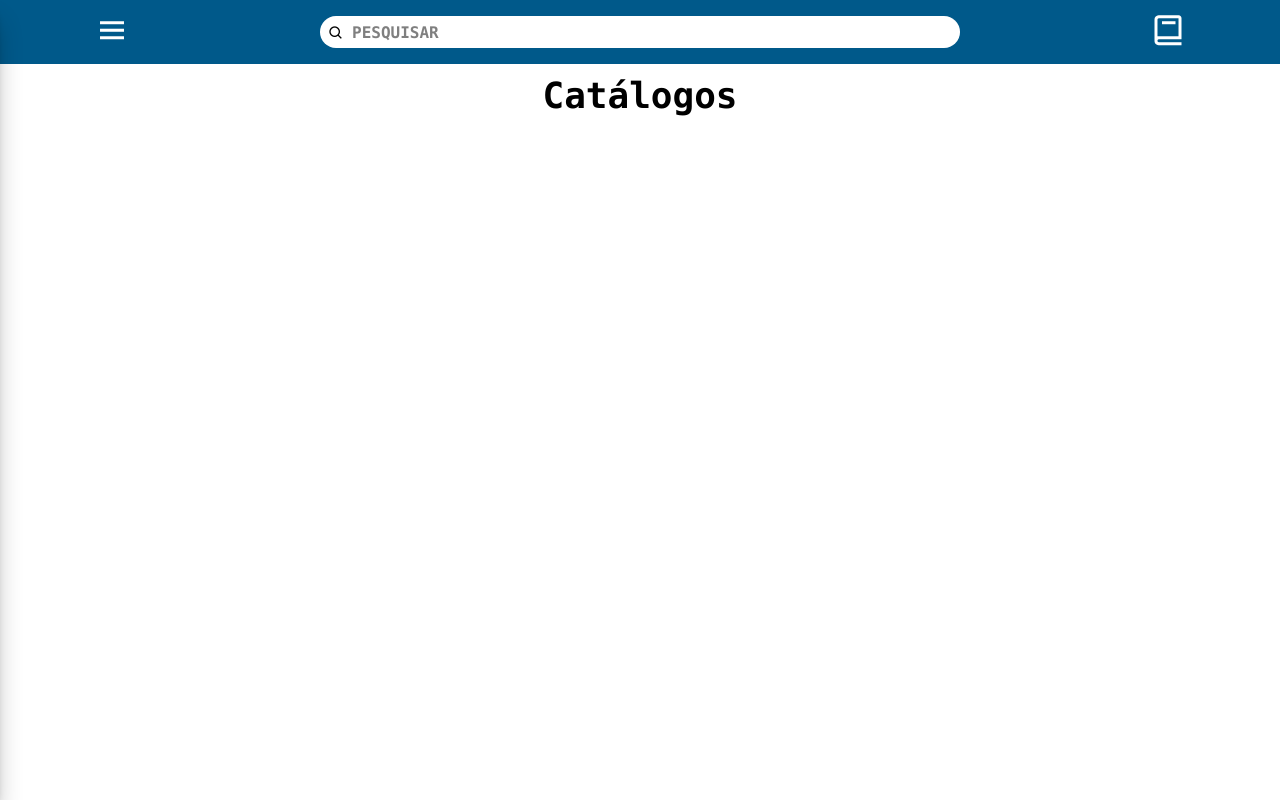
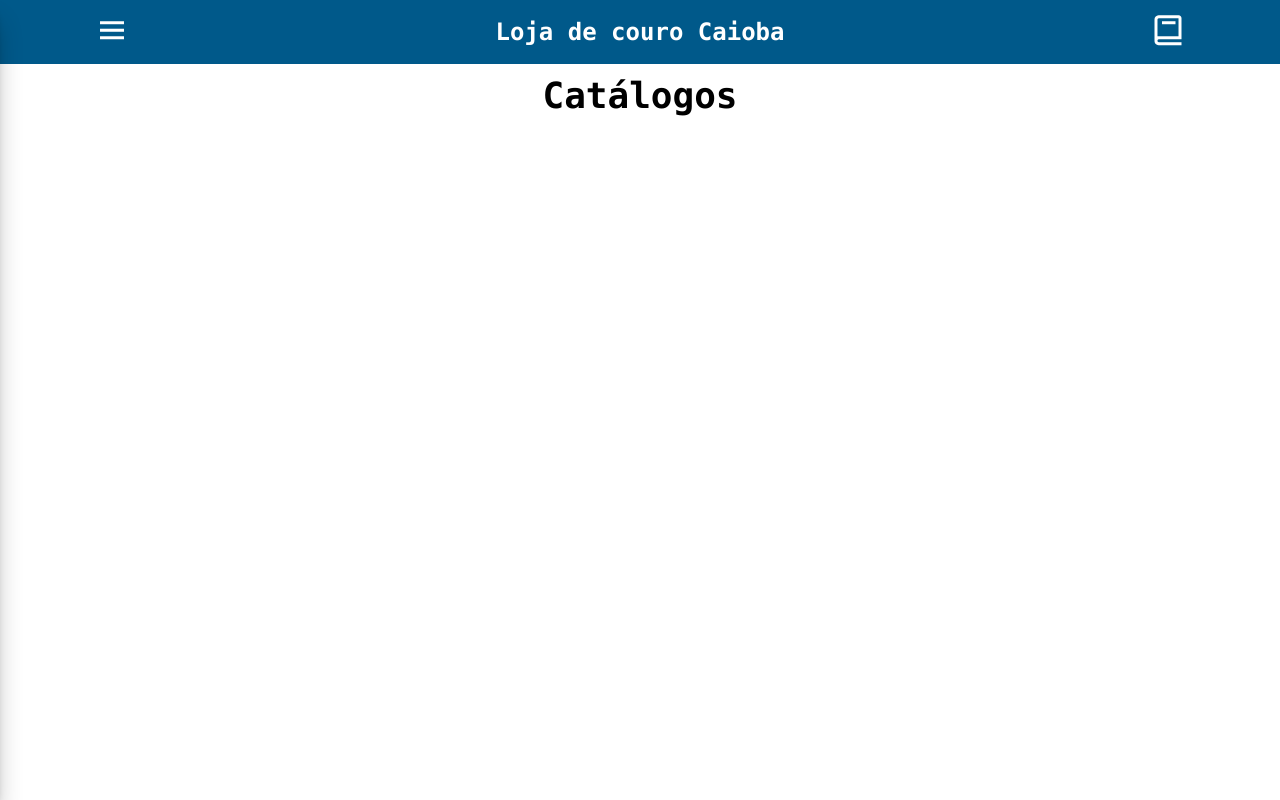
Before and after one commit to Cai0Sant0/ProjetoPessoal, a React (Vite) app: page /catalogo in a window 1280 px wide. Built offline with nearby package versions, Linux system fonts and the light colour scheme.

Commit message:
adicionando um input dinamico na navbar

```diff
--- a/src/components/navbar/Navbar.jsx
+++ b/src/components/navbar/Navbar.jsx
@@ -5,11 +5,20 @@
         <nav className="flex items-center justify-around h-16 w-full bg-sky-800 text-white">
             <div className="w-8 h-8 flex justify-center items-center cursor-pointer" onClick={props.onMenuClick}><abbr title="Menu"><i className="bx bx-menu bx-md" /></abbr></div>
             <div className="w-1/2 h-8">
-                <input type="text" name="Pesquisa" id="InputPesquisa" placeholder="PESQUISAR" className="bg-white h-full w-full text-black rounded-3xl font-bold font-mono pl-8" value={props.pesquisa} onChange={e => props.setPesquisa(e.target.value)} />
-               <i className='bx bx-ms bx-search text-black relative bottom-6.5 left-2'></i>
+                {
+                    props.inputInvisivel ? (
+                        <h1 className="text-2xl font-bold font-mono text-center">Loja de couro Caioba</h1>
+                    ) : (
+                        <>
+                            <input type="text" name="Pesquisa" id="InputPesquisa" placeholder="PESQUISAR" className="bg-white h-full w-full text-black rounded-3xl font-bold font-mono pl-8" value={props.pesquisa} onChange={e => props.setPesquisa(e.target.value)} />
+                            <i className='bx bx-ms bx-search text-black relative bottom-6.5 left-2'></i>
+                        </>
+                    )
+                }
+
             </div>
             <Link to={"/catalogo"} className="w-8 h-8 cursor-pointer flex justify-center items-center">
-               <abbr title="Catálogos"><i className='bx  bx-book bx-md'  ></i> </abbr>
+                <abbr title="Catálogos"><i className='bx  bx-book bx-md'  ></i> </abbr>
             </Link>
         </nav>
     )
--- a/src/pages/Catalogo.jsx
+++ b/src/pages/Catalogo.jsx
@@ -7,8 +7,8 @@
 
     return (
         <div>
-            <Navbar onMenuClick={() => setSidebarOpen(true)} />
-            <Sidebar open={sidebarOpen} onClose={() => setSidebarOpen(false)} />
+            <Navbar onMenuClick={() => setSidebarOpen(true)} inputInvisivel = {true}/>
+            <Sidebar open={sidebarOpen} onClose={() => setSidebarOpen(false)}/>
              <h1 className="w-full text-2xl text-center font-bold font-mono p-3 md:text-4xl">Catálogos</h1>
         </div>
     );
--- a/src/pages/Informacoes.jsx
+++ b/src/pages/Informacoes.jsx
@@ -7,7 +7,7 @@
 
     return (
         <div>
-            <Navbar onMenuClick={() => setSidebarOpen(true)} />
+            <Navbar onMenuClick={() => setSidebarOpen(true) } inputInvisivel = {true}/>
             <Sidebar open={sidebarOpen} onClose={() => setSidebarOpen(false)} />
              <h1 className="w-full text-2xl text-center font-bold font-mono p-3 md:text-4xl">Informações</h1>
         </div>
--- a/src/pages/SobreNos.jsx
+++ b/src/pages/SobreNos.jsx
@@ -7,7 +7,7 @@
 
     return (
         <div>
-            <Navbar onMenuClick={() => setSidebarOpen(true)} />
+            <Navbar onMenuClick={() => setSidebarOpen(true)} inputInvisivel = {true} />
             <Sidebar open={sidebarOpen} onClose={() => setSidebarOpen(false)} />
              <h1 className="w-full text-2xl text-center font-bold font-mono p-3 md:text-4xl">Sobre Nós!</h1>
         </div>
```
